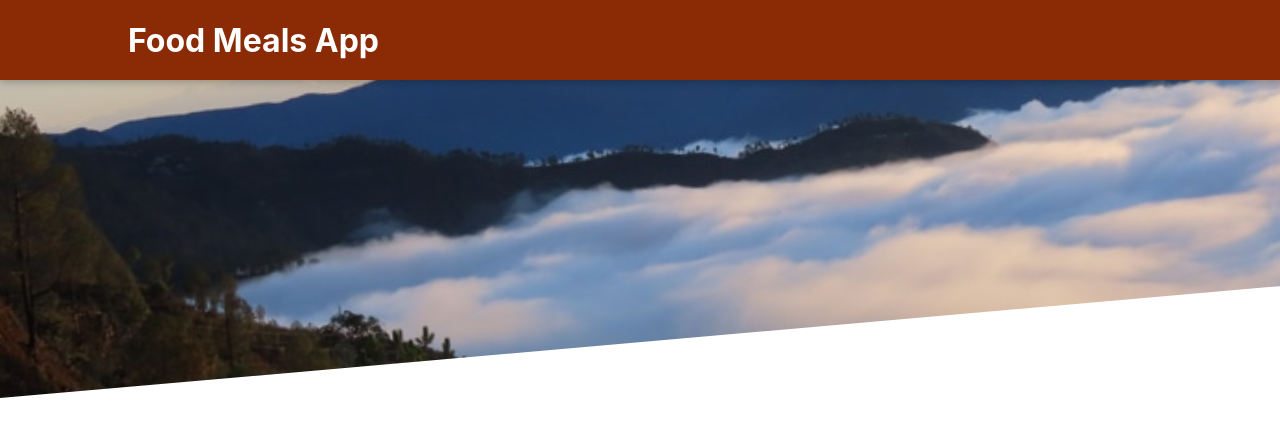
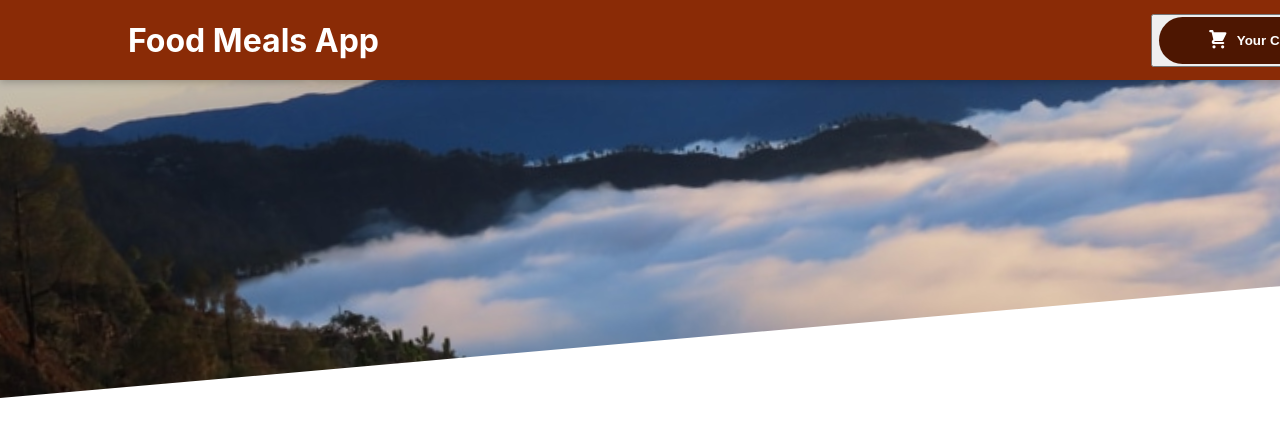
Before and after one commit to VijjuNegi/ReactProjectSection, a React (Create React App) app in the folder Section-11-Practice Project Building a Food Order App/my-app/: page / in a window 1280 px wide. Shown: the top 436 px of the page. Built offline with nearby package versions, Linux system fonts and the light colour scheme.

Commit message:
Adding the Cart Button Component

```diff
--- a/Section-11-Practice Project Building a Food Order App/my-app/src/App.js
+++ b/Section-11-Practice Project Building a Food Order App/my-app/src/App.js
@@ -1,6 +1,6 @@
 import { Fragment } from "react";
 import "./App.css";
-import Header from "./components/UI/Header";
+import Header from "./components/Layout/Header";
 
 function App() {
   return (
--- /dev/null
+++ b/Section-11-Practice Project Building a Food Order App/my-app/src/components/Card/CartIcon.js
@@ -0,0 +1,13 @@
+const CartIcon = () => {
+  return (
+    <svg
+      xmlns="http://www.w3.org/2000/svg"
+      viewBox="0 0 20 20"
+      fill="currentColor"
+    >
+      <path d="M3 1a1 1 0 000 2h1.22l.305 1.222a.997.997 0 00.01.042l1.358 5.43-.893.892C3.74 11.846 4.632 14 6.414 14H15a1 1 0 000-2H6.414l1-1H14a1 1 0 00.894-.553l3-6A1 1 0 0017 3H6.28l-.31-1.243A1 1 0 005 1H3zM16 16.5a1.5 1.5 0 11-3 0 1.5 1.5 0 013 0zM6.5 18a1.5 1.5 0 100-3 1.5 1.5 0 000 3z" />
+    </svg>
+  );
+};
+
+export default CartIcon;
--- /dev/null
+++ b/Section-11-Practice Project Building a Food Order App/my-app/src/components/Css/HeaderCartButton.module.css
@@ -0,0 +1,59 @@
+.button {
+  cursor: pointer;
+  font: inherit;
+  border: none;
+  background-color: #4d1601;
+  color: white;
+  padding: 0.75rem 3rem;
+  display: flex;
+  justify-content: space-around;
+  align-items: center;
+  border-radius: 25px;
+  font-weight: bold;
+}
+
+.button:hover,
+.button:active {
+  background-color: #2c0d00;
+}
+
+.icon {
+  width: 1.35rem;
+  height: 1.35rem;
+  margin-right: 0.5rem;
+}
+
+.badge {
+  background-color: #b94517;
+  padding: 0.25rem 1rem;
+  border-radius: 25px;
+  margin-left: 1rem;
+  font-weight: bold;
+}
+
+.button:hover .badge,
+.button:active .badge {
+  background-color: #92320c;
+}
+
+.bump {
+  animation: bump 300ms ease-out;
+}
+
+@keyframes bump {
+  0% {
+    transform: scale(1);
+  }
+  10% {
+    transform: scale(0.9);
+  }
+  30% {
+    transform: scale(1.1);
+  }
+  50% {
+    transform: scale(1.15);
+  }
+  100% {
+    transform: scale(1);
+  }
+}
--- a/Section-11-Practice Project Building a Food Order App/my-app/src/components/UI/Header.js
+++ b/Section-11-Practice Project Building a Food Order App/my-app/src/components/Layout/Header.js
@@ -1,5 +1,6 @@
 import { Fragment } from "react";
 import classes from "../Css/Header.module.css";
+import HeaderCartButton from "./HeaderCartButton";
 import MealsImg from "../../asstes/Images/demo.JPG";
 
 const Header = (props) => {
@@ -7,7 +8,9 @@ const Header = (props) => {
     <Fragment>
       <header className={classes.header}>
         <h1>Food Meals App</h1>
-        <button>Card</button>
+        <button>
+          <HeaderCartButton />
+        </button>
       </header>
       <div className={classes["main-image"]}>
         <img src={MealsImg} />
--- /dev/null
+++ b/Section-11-Practice Project Building a Food Order App/my-app/src/components/Layout/HeaderCartButton.js
@@ -0,0 +1,17 @@
+import react from "react";
+import CartIcon from "../Card/CartIcon";
+import classes from "../Css/HeaderCartButton.module.css";
+
+const HeaderCartButton = (props) => {
+  return (
+    <button className={classes.button}>
+      <span className={classes.icon}>
+        <CartIcon />
+      </span>
+      <span>Your Cart</span>
+      <span className={classes.badge}>3</span>
+    </button>
+  );
+};
+
+export default HeaderCartButton;
```
